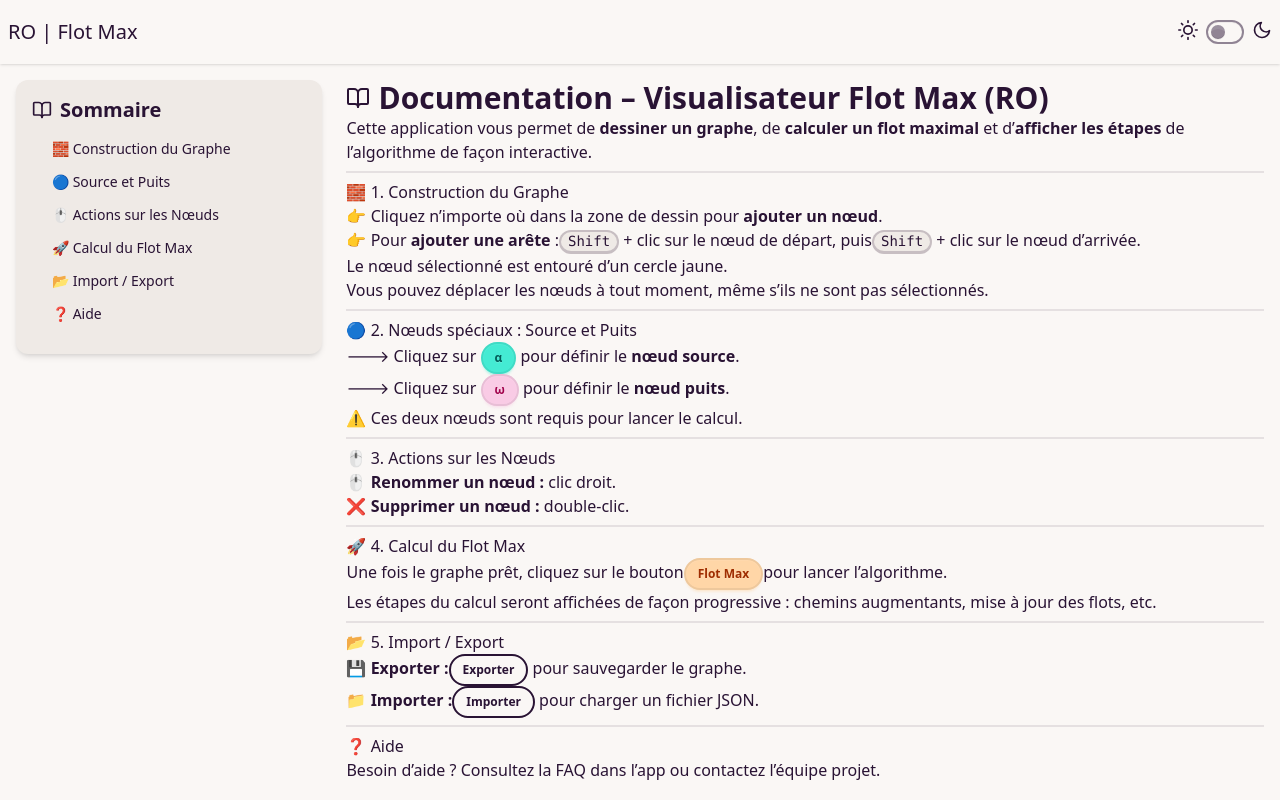
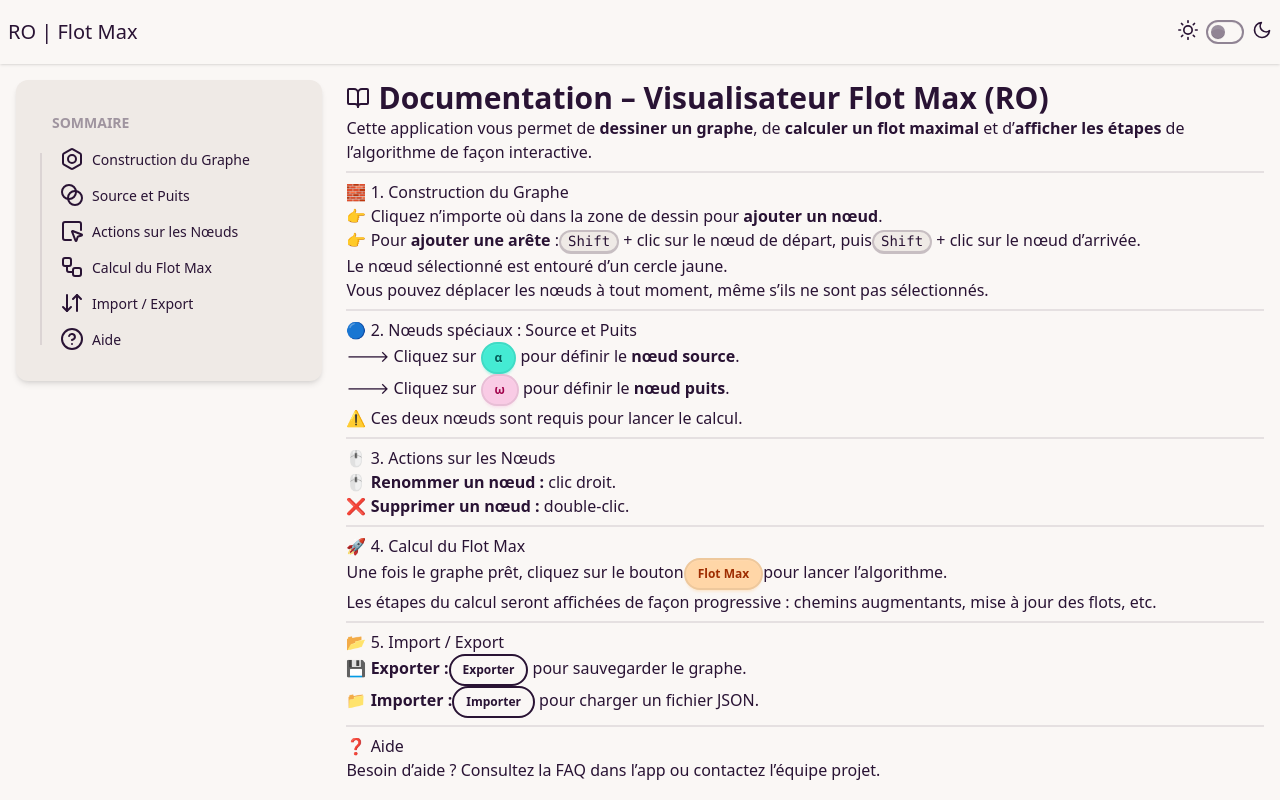
Before and after one commit to wharton-SP/RO, a React (Vite) app in the folder RO-Visualisation/: page /docs in a window 1280 px wide. Built offline with nearby package versions, Linux system fonts and the light colour scheme; no server answers.

Commit message:
Update : sidebar with new icons and structure

```diff
--- a/RO-Visualisation/src/pages/Docs.jsx
+++ b/RO-Visualisation/src/pages/Docs.jsx
@@ -6,6 +6,12 @@ import {
     UploadIcon,
     MousePointerClickIcon,
     InfoIcon,
+    Bolt,
+    Blend,
+    SquareMousePointer,
+    Workflow,
+    ArrowDownUp,
+    CircleHelp,
 } from "lucide-react";
 
 const Docs = () => {
@@ -13,17 +19,18 @@ const Docs = () => {
         <div className="flex flex-col lg:flex-row h-full p-4 gap-6">
             {/* Sidebar gauche */}
             <aside className="lg:w-1/4 w-full bg-base-200 p-4 rounded-xl shadow-md h-fit sticky top-4">
-                <h2 className="text-xl font-semibold flex items-center gap-2 mb-4">
-                    <BookOpenIcon className="w-5 h-5" />
-                    Sommaire
-                </h2>
                 <ul className="menu">
-                    <li><a href="#construction">🧱 Construction du Graphe</a></li>
-                    <li><a href="#source-puits">🔵 Source et Puits</a></li>
-                    <li><a href="#actions">🖱️ Actions sur les Nœuds</a></li>
-                    <li><a href="#calcul">🚀 Calcul du Flot Max</a></li>
-                    <li><a href="#import-export">📂 Import / Export</a></li>
-                    <li><a href="#aide">❓ Aide</a></li>
+                    <li>
+                        <h2 className="menu-title uppercase">Sommaire</h2>
+                        <ul>
+                            <li><a href="#construction"><Bolt /> Construction du Graphe</a></li>
+                            <li><a href="#source-puits"><Blend /> Source et Puits</a></li>
+                            <li><a href="#actions"><SquareMousePointer /> Actions sur les Nœuds</a></li>
+                            <li><a href="#calcul"><Workflow /> Calcul du Flot Max</a></li>
+                            <li><a href="#import-export"><ArrowDownUp /> Import / Export</a></li>
+                            <li><a href="#aide"><CircleHelp /> Aide</a></li>
+                        </ul>
+                    </li>
                 </ul>
             </aside>
 
```
